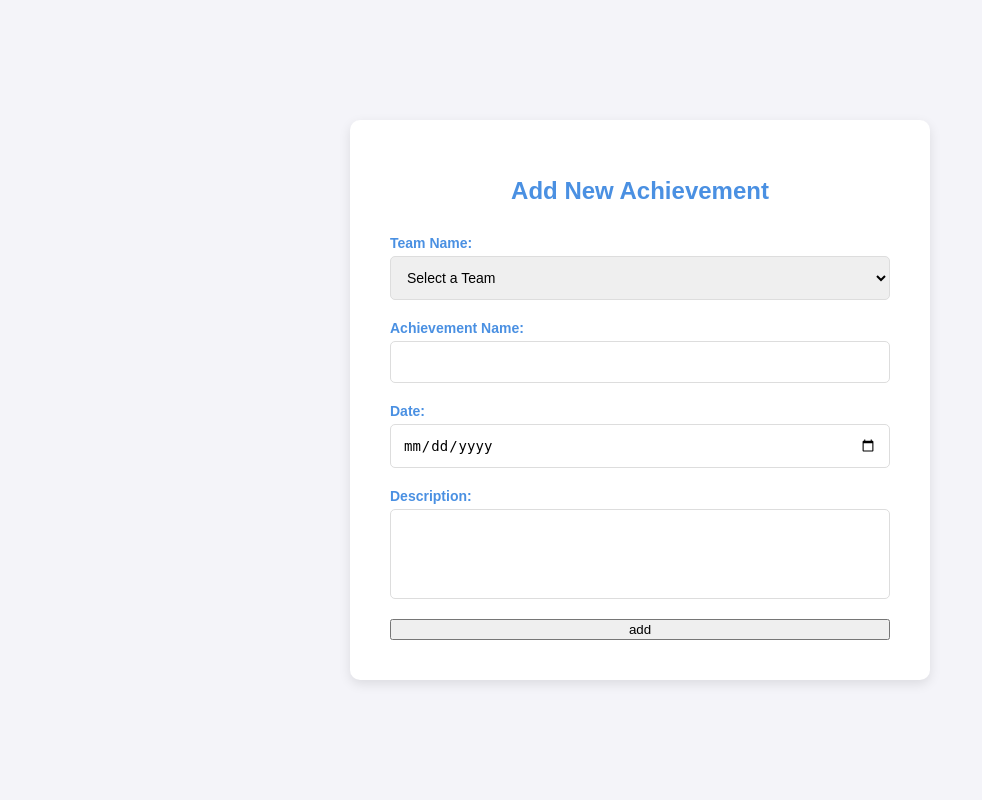
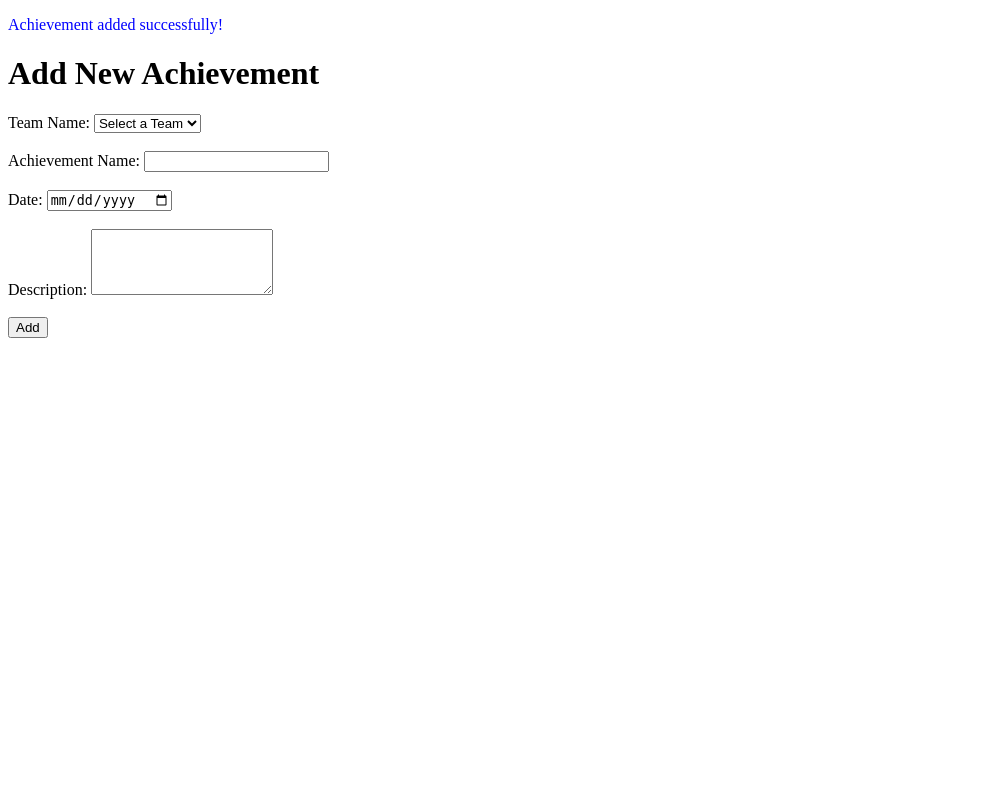
Before and after one commit to nathsteve13/fsp_esports, a PHP site: page /admin/achievement/add-ach.php?hasil=1 in a window 1280 px wide. Shown: the whole page, without its empty margins (0-982 px from the left). Run offline with PHP 8.4, Linux system fonts and the light colour scheme; data comes from the database, SQL or seed files in the repository.

Commit message:
Achievement CRUD 100%

```diff
--- a/admin/achievement/achievement-management.php
+++ b/admin/achievement/achievement-management.php
@@ -6,8 +6,7 @@
     <title>Document</title>
 </head>
 <body>
-    <a href="edit-ach.php">Edit Achievement</a>
     <a href="add-ach.php">Add Achievement</a>
-    <a href="delete-ach.php">delete Achievement</a>
+    <a href="achievement-view.php">View Achievement</a>
 </body>
 </html>
--- a/admin/achievement/add-ach.php
+++ b/admin/achievement/add-ach.php
@@ -5,99 +5,13 @@
     <meta charset="UTF-8">
     <meta name="viewport" content="width=device-width, initial-scale=1.0">
     <title>Add Achievement</title>
-    <style>
-        /* General Styles */
-        body {
-            font-family: 'Arial', sans-serif;
-            background-color: #f4f4f9;
-            color: #333;
-            margin: 0;
-            padding: 0;
-            display: flex;
-            justify-content: center;
-            align-items: center;
-            height: 100vh;
-        }
-
-        /* Container for the form */
-        .form-container {
-            background-color: white;
-            border-radius: 10px;
-            box-shadow: 0px 4px 12px rgba(0, 0, 0, 0.1);
-            padding: 40px;
-            width: 100%;
-            max-width: 500px;
-        }
-
-        /* Form styles */
-        form {
-            display: flex;
-            flex-direction: column;
-        }
-
-        h1 {
-            text-align: center;
-            color: #4a90e2;
-            margin-bottom: 30px;
-            font-size: 24px;
-        }
-
-        label {
-            font-size: 14px;
-            margin-bottom: 5px;
-            font-weight: bold;
-            color: #4a90e2;
-        }
-
-        select,
-        input[type="text"],
-        input[type="number"],
-        input[type="date"],
-        textarea {
-            padding: 12px;
-            border-radius: 5px;
-            border: 1px solid #ddd;
-            font-size: 14px;
-            margin-bottom: 20px;
-            width: 100%;
-            box-sizing: border-box;
-        }
-
-        textarea {
-            resize: none;
-        }
-
-        /* Button styles */
-        button {
-            background-color: #4a90e2;
-            color: white;
-            padding: 12px;
-            border: none;
-            border-radius: 5px;
-            font-size: 16px;
-            cursor: pointer;
-            transition: background-color 0.3s ease;
-        }
-
-        button:hover {
-            background-color: #357ABD;
-        }
-
-        /* Style for form fields focus */
-        select:focus,
-        input[type="text"]:focus,
-        input[type="number"]:focus,
-        input[type="date"]:focus,
-        textarea:focus {
-            border-color: #4a90e2;
-            outline: none;
-            box-shadow: 0px 0px 8px rgba(74, 144, 226, 0.3);
-        }
-    </style>
 </head>
 
 <body>
-    <div class="form-container">
+    <?php if (isset($_GET['hasil']) && $_GET['hasil'] == 1){
+        echo "<p style='color: blue;'>Achievement added successfully!</p>";
+    }
+         ?>
     <h1>Add New Achievement</h1>
     <form action="add-proses.php" method="POST">
         <label for="idteam">Team Name:</label>
@@ -120,17 +34,22 @@
             $mysqli->close();
             ?>
         </select>
+        <br><br>
 
         <label for="name">Achievement Name:</label>
         <input type="text" name="name" id="name" required>
+        <br><br>
 
         <label for="date">Date:</label>
         <input type="date" name="date" required>
+        <br><br>
 
         <label for="description">Description:</label>
         <textarea name="description" rows="4" required></textarea>
-            <input type="submit" value="add">
+        <br><br>
+
+        <input type="submit" value="Add">
     </form>
-    </div>
 </body>
+
 </html>
--- a/admin/achievement/add-proses.php
+++ b/admin/achievement/add-proses.php
@@ -16,5 +16,5 @@
 $stmt->close();
 $mysqli->close();
 
-header("Location: add-ach.php?");
+header("Location: add-ach.php?hasil=1");
 ?>
```
Also changed, not shown: admin/achievement/achievement-view.php (+54 -0 lines), admin/achievement/delete-ach.php (added, +23 -0 lines), admin/achievement/edit-ach.php (added, +78 -0 lines). Lines whose indentation alone changed are shown as unchanged.
